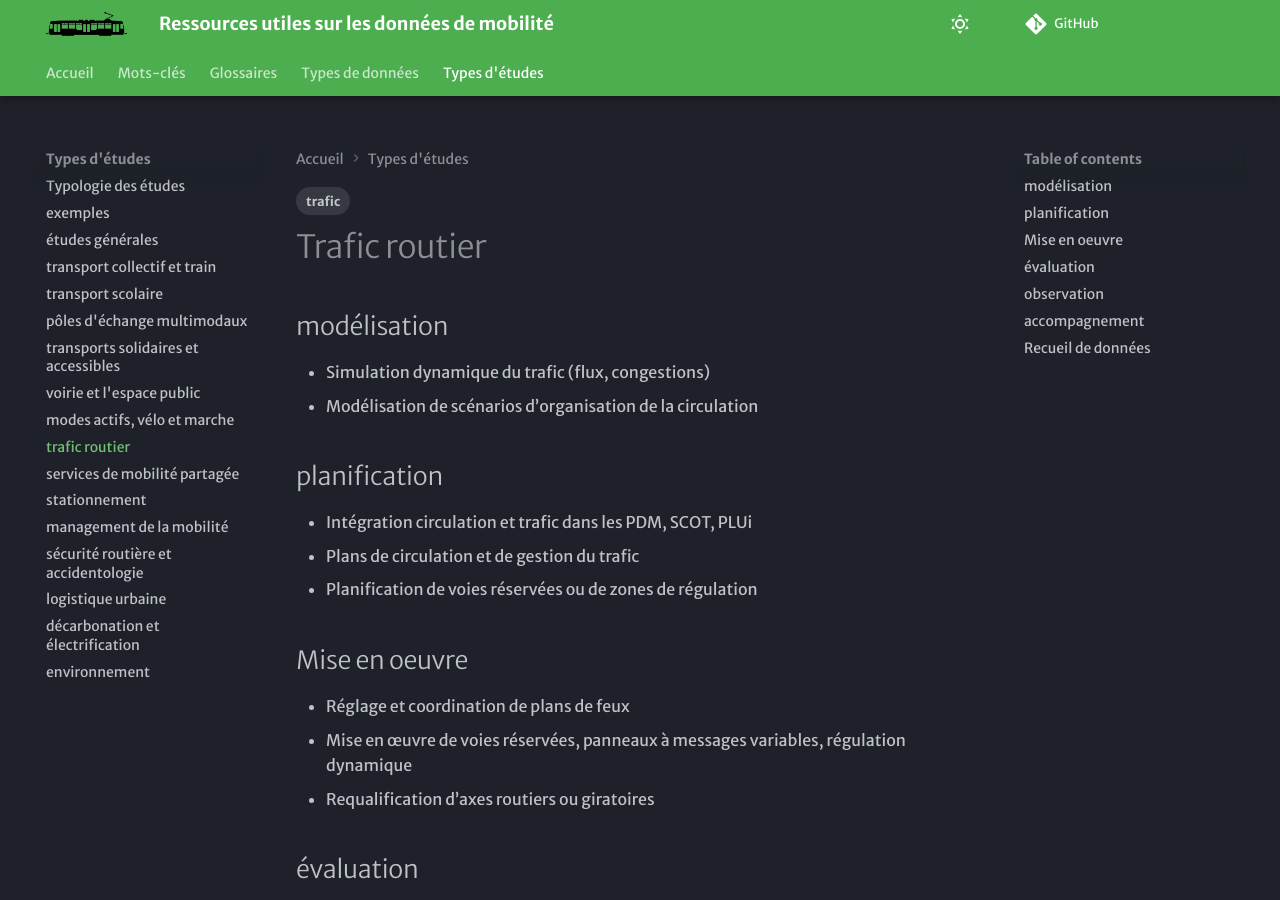
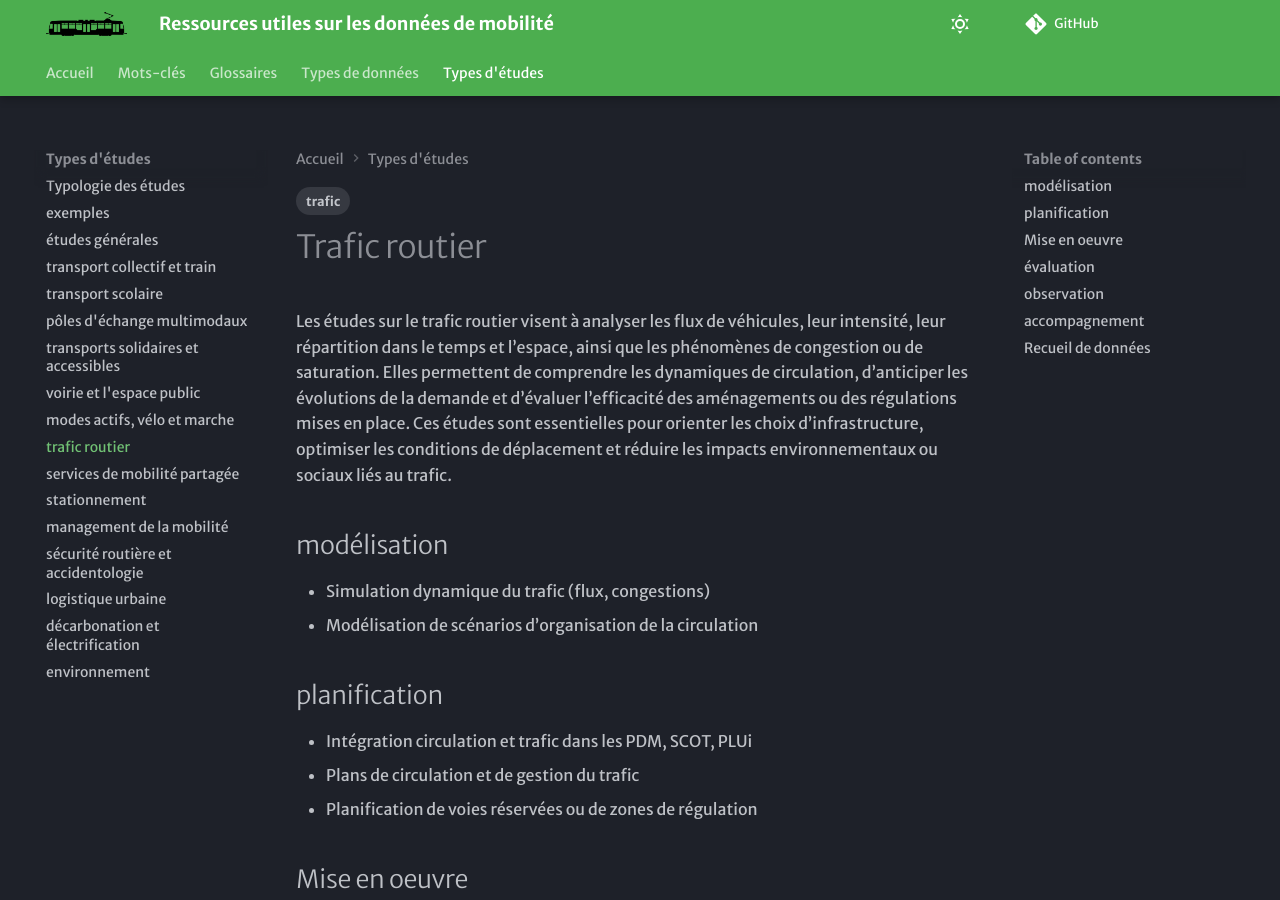
Before and after one commit to xdurang/mobscidat, an MkDocs documentation site: the page built from docs/type_etudes/TE_trafic.md, in a window 1280 px wide and 900 px high. Built offline with MkDocs 1.6.1 and Material for MkDocs 9.7.7, drawn with Linux system fonts in a browser that asks for light colours; some web fonts are replaced; comment, search, counter and statistics services are not loaded.

Commit message:
Update TE_trafic.md

```diff
--- a/docs/type_etudes/TE_trafic.md
+++ b/docs/type_etudes/TE_trafic.md
@@ -4,6 +4,7 @@ tags:
 - trafic
 ---
 # Trafic routier
+Les études sur le trafic routier visent à analyser les flux de véhicules, leur intensité, leur répartition dans le temps et l’espace, ainsi que les phénomènes de congestion ou de saturation. Elles permettent de comprendre les dynamiques de circulation, d’anticiper les évolutions de la demande et d’évaluer l’efficacité des aménagements ou des régulations mises en place. Ces études sont essentielles pour orienter les choix d’infrastructure, optimiser les conditions de déplacement et réduire les impacts environnementaux ou sociaux liés au trafic.
 
 ## modélisation
 - Simulation dynamique du trafic (flux, congestions)
```
